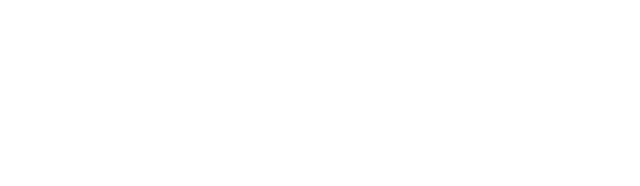
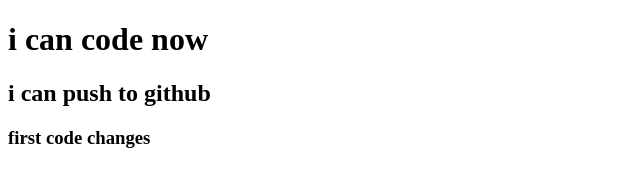
Before and after one commit to shantodash26/my-first-repo, a plain HTML site: page index.html in a window 1280 px wide. Shown: the whole page, without its empty margins (0-640 px from the left). Drawn offline with Linux system fonts and the light colour scheme.

Commit message:
added header

```diff
--- a/index.html
+++ b/index.html
@@ -6,7 +6,8 @@
     <meta name="viewport" content="width=device-width, initial-scale=1.0">
     <title>my first github repo</title>
 </head>
-<body>
-
+<body><h1>i can code now</h1>
+    <h2>i can push to github</h2>
+    <h3>first code changes</h3>
 </body>
 </html>
```
